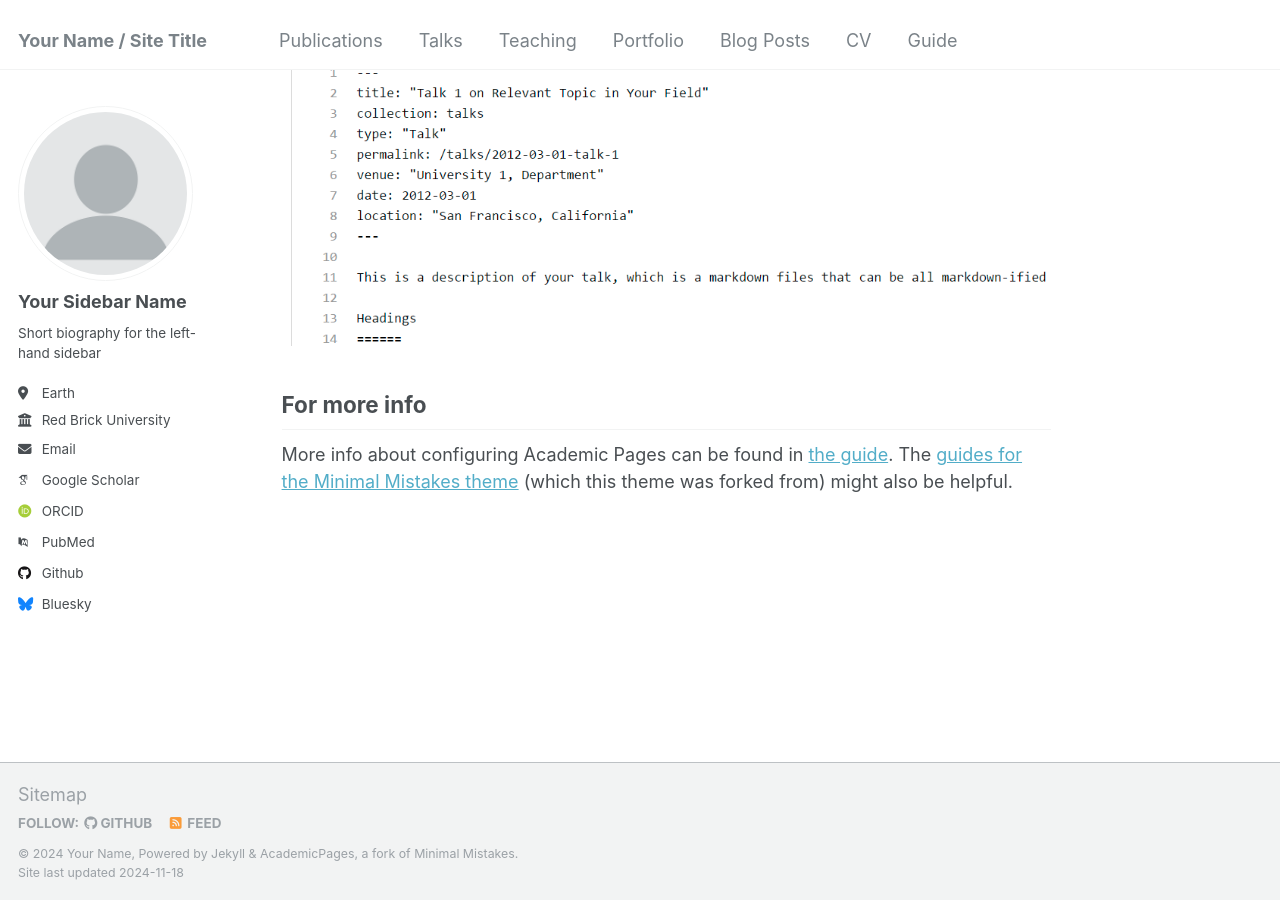
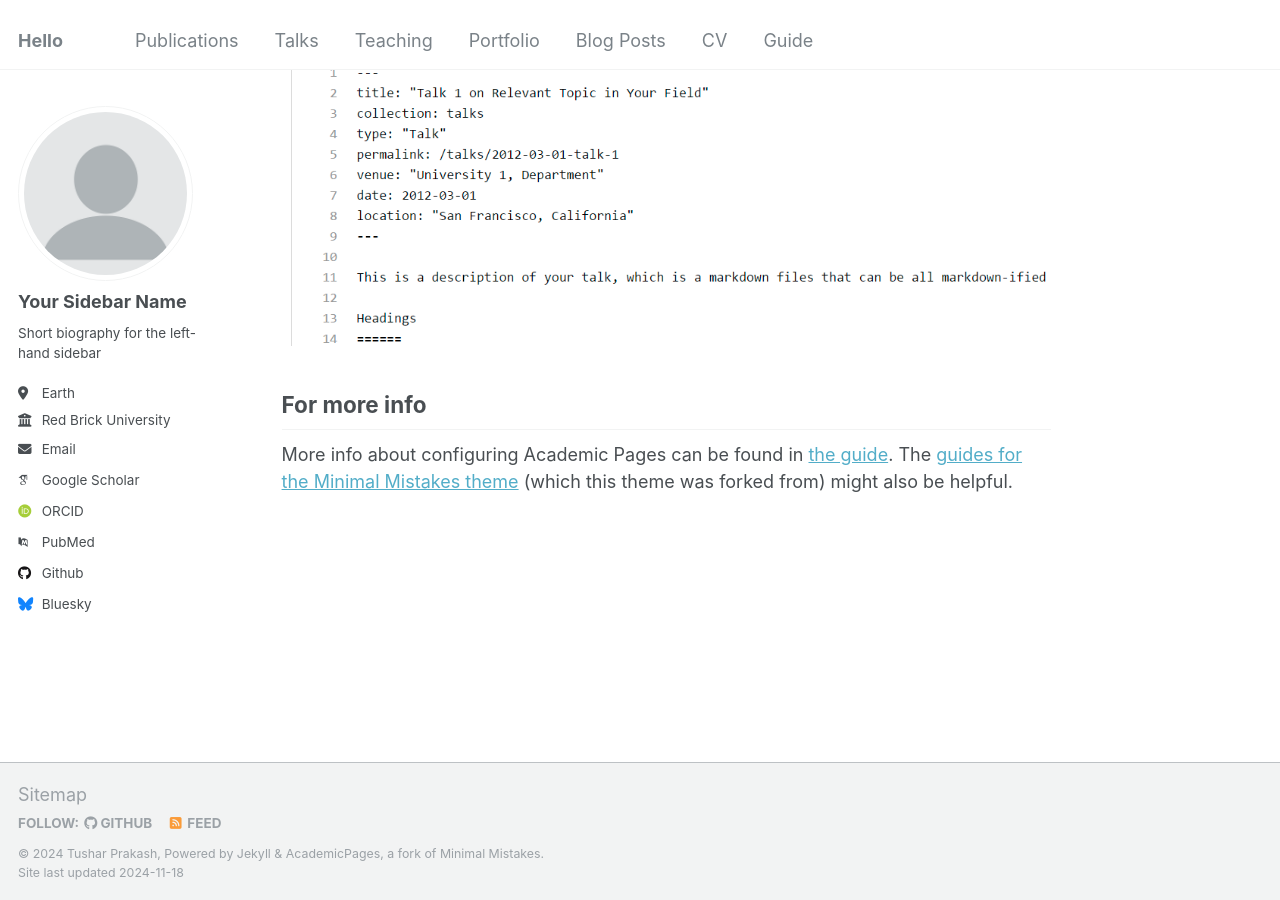
Before and after one commit to theTushar-dot/myinfo, a Jekyll site: the page built from _pages/about.md, in a window 1280 px wide and 900 px high, scrolled down 2643 px. Built offline with Jekyll 4.4.1, drawn with Linux system fonts in a browser that asks for light colours; some web fonts are replaced.

Commit message:
Update _config.yml

```diff
--- a/_config.yml
+++ b/_config.yml
@@ -8,10 +8,10 @@
 
 # Basic Site Settings
 locale                   : "en-US"
-title                    : "Your Name / Site Title"
+title                    : "Hello"
 title_separator          : "-"
-name                     : &name "Your Name"
-description              : &description "personal description"
+name                     : &name "Tushar Prakash"
+description              : &description "ML Researcher @ Sony Research India"
 url                      : https://academicpages.github.io # the base hostname & protocol for your site e.g. "https://mmistakes.github.io"
 baseurl                  : "" # the subpath of your site, e.g. "/blog"
 repository               : "academicpages/academicpages.github.io"
```
